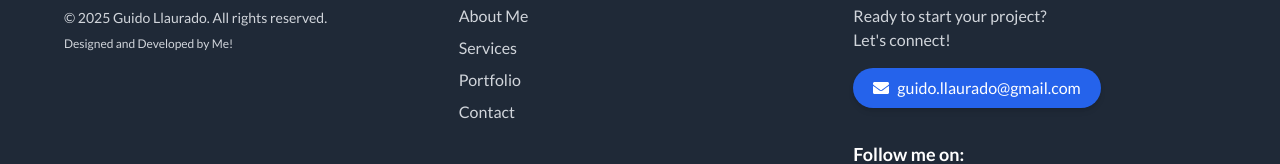
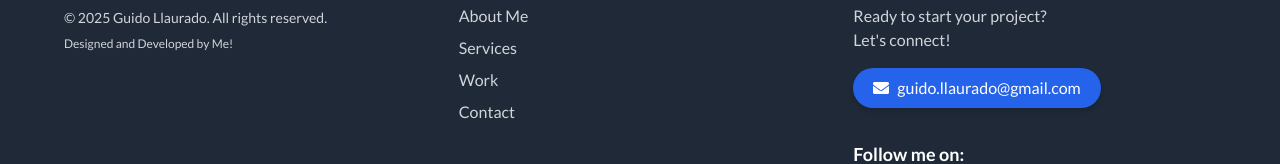
Before and after one commit to Guidoll2/guidollauradonew, a Next.js app: page / in a window 1280 px wide. Shown: the part 7448-7612 px from the top of the page. Built offline with nearby package versions, Linux system fonts and the light colour scheme; no server answers; the database is empty.

Commit message:
Portfolio

```diff
--- a/src/components/footer.tsx
+++ b/src/components/footer.tsx
@@ -67,7 +67,7 @@ const Footer: React.FC<FooterProps> = ({ language }) => {
             </li>
             <li>
               <Link href="#portfolio" className="hover:text-blue-400 transition-colors duration-300">
-                {language === "en" ? "Portfolio" : "Portafolio"}
+                {language === "en" ? "Work" : "Trabajo"}
               </Link>
             </li>
             <li>
```
